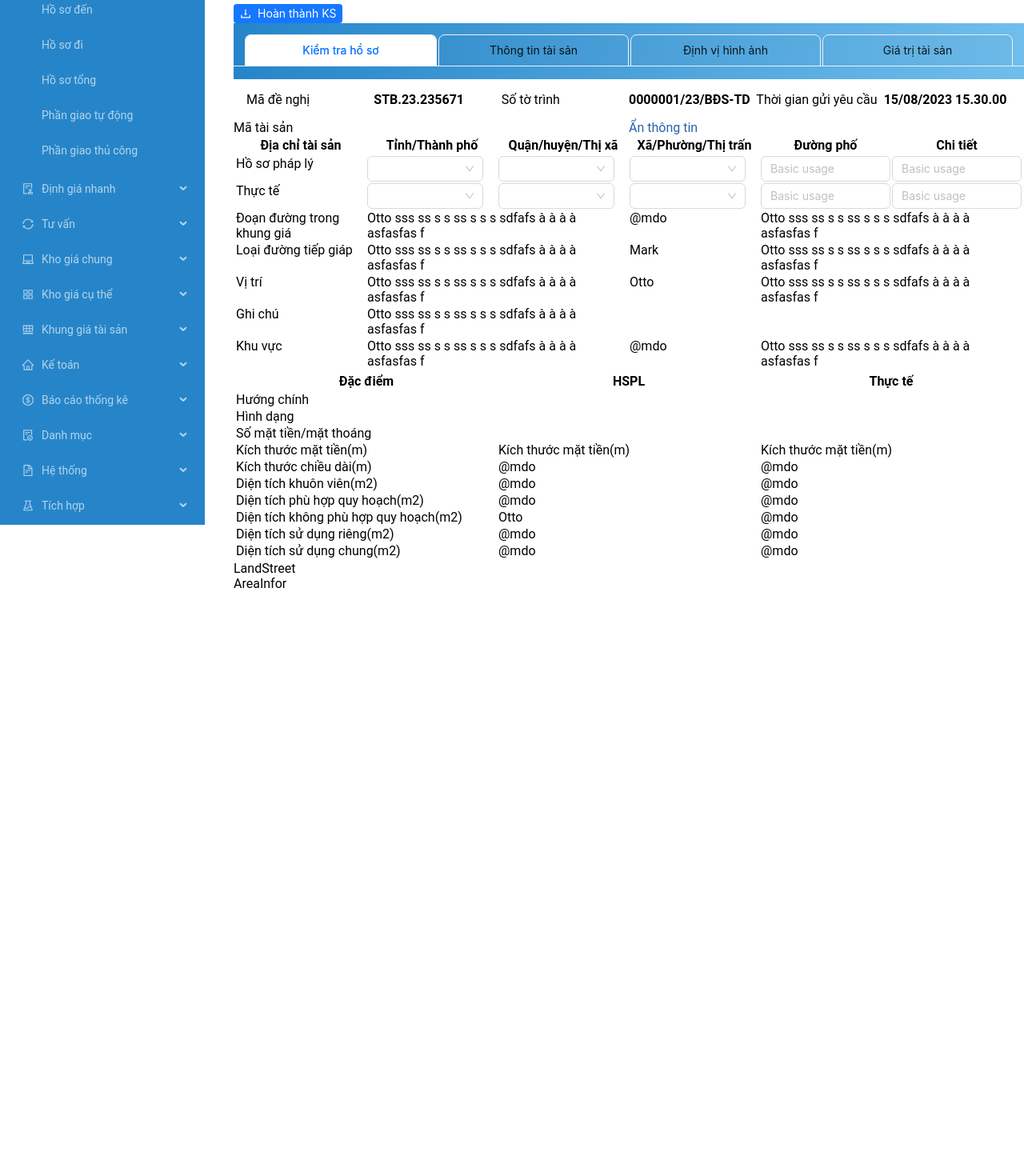
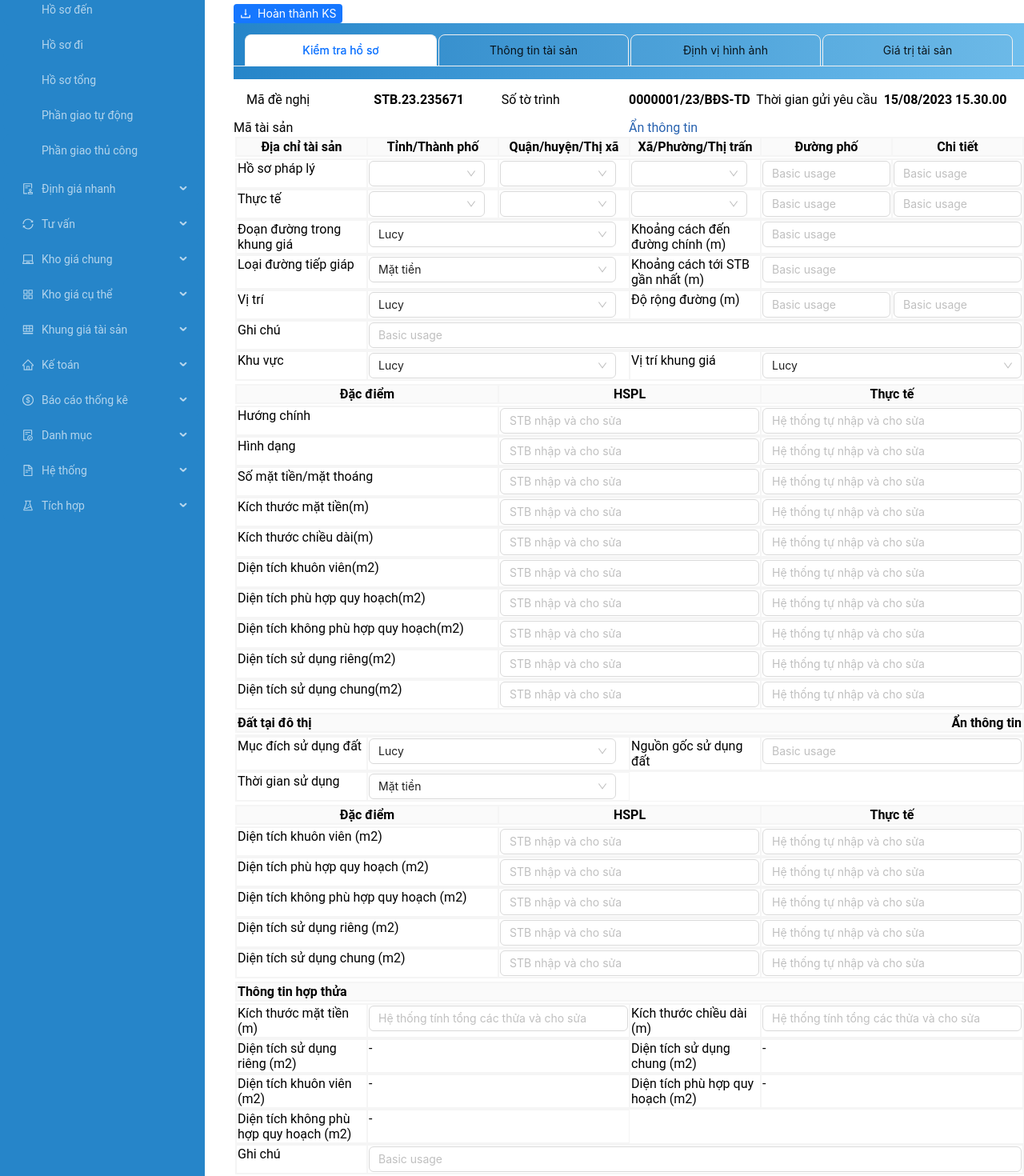
Before and after one commit to dreemurgithub/vinosoft_react, a React (Create React App) app: page / in a window 1280 px wide. Shown: the part 119-1589 px from the top of the page at 80% size. Before the commit the page ends 858 px from the top, so only its background shows below. Built offline with nearby package versions, Linux system fonts and the light colour scheme.

Commit message:
almost finish design

```diff
--- a/src/App.tsx
+++ b/src/App.tsx
@@ -7,7 +7,7 @@ import './index.css';
 function App() {
   return <>
     <div id={'mainLayout'}>
-    <MenuBar></MenuBar>
+      <MenuBar></MenuBar>
       <div>
         <Header></Header>
         <MainForm></MainForm>
--- a/src/components/form/areaInfor/index.tsx
+++ b/src/components/form/areaInfor/index.tsx
@@ -1,5 +1,52 @@
+import {useEffect, useState} from "react";
+import styles from "../landCity/styles.module.css";
+import {Input, Select} from "antd";
+
 export default function AreaInfor(){
+    const [widthOneSix,setOneSix] = useState(0)
+    function editSize(){
+        const landCity : HTMLElement | null = document.querySelector("#landCity")
+        const width = landCity? landCity.offsetWidth/6 - 20 : 0
+        setOneSix(width)
+    }
+    useEffect(editSize,[])
+    window.addEventListener('resize',editSize)
     return <>
-        <span>AreaInfor</span>
+        <table style={{width:'100%'}}>
+            <thead style={{width:'100%'}}>
+            <tr className={styles.tableSix}>
+                <th scope="col" colSpan={6} style={ {gridColumn:'span 6',textAlign:'left'} }>Thông tin hợp thửa</th>
+            </tr>
+            </thead>
+            <tbody>
+
+            <tr className={styles.tableSix}>
+                <td>Kích thước mặt tiền (m)</td>
+                <td className={styles.twoSix} colSpan={2}><Input placeholder="Hệ thống tính tổng các thửa và cho sửa" /></td>
+                <td>Kích thước chiều dài (m)</td>
+                <td className={styles.twoSix} colSpan={2}><Input placeholder="Hệ thống tính tổng các thửa và cho sửa" /></td>
+            </tr>
+            <tr className={styles.tableSix}>
+                <td>Diện tích sử dụng riêng (m2)</td>
+                <td className={styles.twoSix} colSpan={2}> - </td>
+                <td>Diện tích sử dụng chung (m2)</td>
+                <td className={styles.twoSix} colSpan={2}> - </td>
+            </tr>
+            <tr className={styles.tableSix}>
+                <td>Diện tích khuôn viên (m2)</td>
+                <td className={styles.twoSix} colSpan={2}> - </td>
+                <td>Diện tích phù hợp quy hoạch (m2)</td>
+                <td className={styles.twoSix} colSpan={2}> - </td>
+            </tr>
+            <tr className={styles.tableSix}>
+                <td>Diện tích không phù hợp quy hoạch (m2)</td>
+                <td className={styles.twoSix} colSpan={2}> - </td>
+            </tr>
+            <tr className={styles.tableSix}>
+                <td>Ghi chú</td>
+                <td style={{ gridColumn:'span 5'}} colSpan={5}><Input placeholder="Basic usage"  /></td>
+            </tr>
+            </tbody>
+        </table>
     </>
 }
--- a/src/components/form/landCity/TableLayout.tsx
+++ b/src/components/form/landCity/TableLayout.tsx
@@ -41,7 +41,7 @@ export default function TableLayout(){
             </thead>
             <tbody>
             <tr className={styles.tableSix}>
-                <td scope="row">Hồ sơ pháp lý</td>
+                <td>Hồ sơ pháp lý</td>
                 <td >
                     <Space wrap>
                         <Select
@@ -77,7 +77,7 @@ export default function TableLayout(){
                 <td><Input placeholder="Basic usage" /></td>
             </tr>
             <tr className={styles.tableSix}>
-                <td scope="row">Thực tế</td>
+                <td>Thực tế</td>
                 <td><Space wrap>
                     <Select
                         style={{ width: widthOneSix }}
@@ -106,33 +106,78 @@ export default function TableLayout(){
                 <td><Input placeholder="Basic usage" /></td>
             </tr>
             <tr className={styles.tableSix}>
-                <td scope="row">Đoạn đường trong khung giá</td>
-                <td className={styles.twoSix} colSpan={2}>Otto sss ss s s ss s s s sdfafs à  à à à asfasfas f</td>
-                <td>@mdo</td>
-                <td className={styles.twoSix} colSpan={2}>Otto sss ss s s ss s s s sdfafs à  à à à asfasfas f</td>
+                <td>Đoạn đường trong khung giá</td>
+                <td className={styles.twoSix} colSpan={2}><Select
+                    defaultValue="lucy"
+                    style={{ width: widthOneSix * 2 + 20 }}
+                    options={[
+                        { value: 'jack', label: 'Jack' },
+                        { value: 'lucy', label: 'Lucy' },
+                        { value: 'Yiminghe', label: 'yiminghe' },
+                        { value: 'disabled', label: 'Disabled', disabled: true },
+                    ]}
+                /></td>
+                <td>Khoảng cách đến đường chính (m)</td>
+                <td className={styles.twoSix} colSpan={2}><Input placeholder="Basic usage" /></td>
             </tr>
             <tr className={styles.tableSix}>
-                <td scope="row">Loại đường tiếp giáp</td>
-                <td className={styles.twoSix} colSpan={2}>Otto sss ss s s ss s s s sdfafs à  à à à asfasfas f</td>
-                <td>Mark</td>
-                <td className={styles.twoSix} colSpan={2}>Otto sss ss s s ss s s s sdfafs à  à à à asfasfas f</td>
+                <td>Loại đường tiếp giáp</td>
+                <td className={styles.twoSix} colSpan={2}><Select
+                    defaultValue="Mặt tiền"
+                    style={{ width: widthOneSix * 2 + 20 }}
+                    options={[
+                        { value: 'jack', label: 'Jack' },
+                        { value: 'Mặt tiền', label: 'Mặt tiền' },
+                        { value: 'Yiminghe', label: 'yiminghe' },
+                        { value: 'disabled', label: 'Disabled', disabled: true },
+                    ]}
+                /></td>
+                <td>Khoảng cách tới STB gần nhất (m)</td>
+                <td className={styles.twoSix} colSpan={2}><Input placeholder="Basic usage" /></td>
 
             </tr>
             <tr className={styles.tableSix}>
-                <td scope="row">Vị trí</td>
-                <td className={styles.twoSix} colSpan={2}>Otto sss ss s s ss s s s sdfafs à  à à à asfasfas f</td>
-                <td>Otto</td>
-                <td className={styles.twoSix} colSpan={2}>Otto sss ss s s ss s s s sdfafs à  à à à asfasfas f</td>
+                <td>Vị trí</td>
+                <td className={styles.twoSix} colSpan={2}><Select
+                    defaultValue="lucy"
+                    style={{ width: widthOneSix * 2 + 20 }}
+                    options={[
+                        { value: 'jack', label: 'Jack' },
+                        { value: 'lucy', label: 'Lucy' },
+                        { value: 'Yiminghe', label: 'yiminghe' },
+                        { value: 'disabled', label: 'Disabled', disabled: true },
+                    ]}
+                /></td>
+                <td>Độ rộng đường (m)</td>
+                <td><Input placeholder="Basic usage" /></td>
+                <td><Input placeholder="Basic usage" /></td>
+
             </tr>
             <tr className={styles.tableSix}>
-                <td scope="row">Ghi chú</td>
-                <td className={styles.twoSix} colSpan={2}>Otto sss ss s s ss s s s sdfafs à  à à à asfasfas f</td>
+                <td>Ghi chú</td>
+                <td style={{ gridColumn:'span 5'}} colSpan={5}><Input placeholder="Basic usage"  /></td>
             </tr>
             <tr className={styles.tableSix}>
-                <td scope="row">Khu vực</td>
-                <td className={styles.twoSix} colSpan={2}>Otto sss ss s s ss s s s sdfafs à  à à à asfasfas f</td>
-                <td>@mdo</td>
-                <td className={styles.twoSix} colSpan={2}>Otto sss ss s s ss s s s sdfafs à  à à à asfasfas f</td>
+                <td>Khu vực</td>
+                <td className={styles.twoSix} colSpan={2}><Select
+                    defaultValue="lucy"
+                    style={{ width: widthOneSix * 2 + 20 }}
+                    options={[
+                        { value: 'jack', label: 'Jack' },
+                        { value: 'lucy', label: 'Lucy' },
+                        { value: 'Yiminghe', label: 'yiminghe' },
+                    ]}
+                /></td>
+                <td>Vị trí khung giá</td>
+                <td className={styles.twoSix} colSpan={2}><Select
+                    defaultValue="lucy"
+                    style={{ width: widthOneSix * 2 + 35 }}
+                    options={[
+                        { value: 'jack', label: 'Jack' },
+                        { value: 'lucy', label: 'Lucy' },
+                        { value: 'Yiminghe', label: 'yiminghe' },
+                    ]}
+                /></td>
             </tr>
 
             </tbody>
@@ -149,47 +194,53 @@ export default function TableLayout(){
             <tbody>
             <tr className={styles.tableThree}>
                 <td>Hướng chính</td>
+                <td><Input placeholder="STB nhập và cho sửa" /></td>
+                <td><Input placeholder="Hệ thống tự nhập và cho sửa" /></td>
             </tr>
             <tr className={styles.tableThree}>
                 <td>Hình dạng</td>
+                <td><Input placeholder="STB nhập và cho sửa" /></td>
+                <td><Input placeholder="Hệ thống tự nhập và cho sửa" /></td>
             </tr>
             <tr className={styles.tableThree}>
                 <td>Số mặt tiền/mặt thoáng</td>
+                <td><Input placeholder="STB nhập và cho sửa" /></td>
+                <td><Input placeholder="Hệ thống tự nhập và cho sửa" /></td>
             </tr>
             <tr className={styles.tableThree}>
                 <td>Kích thước mặt tiền(m)</td>
-                <td>Kích thước mặt tiền(m)</td>
-                <td>Kích thước mặt tiền(m)</td>
+                <td><Input placeholder="STB nhập và cho sửa" /></td>
+                <td><Input placeholder="Hệ thống tự nhập và cho sửa" /></td>
             </tr>
             <tr className={styles.tableThree}>
                 <td>Kích thước chiều dài(m)</td>
-                <td>@mdo</td>
-                <td>@mdo</td>
+                <td><Input placeholder="STB nhập và cho sửa" /></td>
+                <td><Input placeholder="Hệ thống tự nhập và cho sửa" /></td>
             </tr>
             <tr className={styles.tableThree}>
                 <td>Diện tích khuôn viên(m2)</td>
-                <td>@mdo</td>
-                <td>@mdo</td>
+                <td><Input placeholder="STB nhập và cho sửa" /></td>
+                <td><Input placeholder="Hệ thống tự nhập và cho sửa" /></td>
             </tr>
             <tr className={styles.tableThree}>
                 <td>Diện tích phù hợp quy hoạch(m2)</td>
-                <td>@mdo</td>
-                <td>@mdo</td>
+                <td><Input placeholder="STB nhập và cho sửa" /></td>
+                <td><Input placeholder="Hệ thống tự nhập và cho sửa" /></td>
             </tr>
             <tr className={styles.tableThree}>
                 <td>Diện tích không phù hợp quy hoạch(m2)</td>
-                <td>Otto</td>
-                <td>@mdo</td>
+                <td><Input placeholder="STB nhập và cho sửa" /></td>
+                <td><Input placeholder="Hệ thống tự nhập và cho sửa" /></td>
             </tr>
             <tr className={styles.tableThree}>
                 <td>Diện tích sử dụng riêng(m2)</td>
-                <td>@mdo</td>
-                <td>@mdo</td>
+                <td><Input placeholder="STB nhập và cho sửa" /></td>
+                <td><Input placeholder="Hệ thống tự nhập và cho sửa" /></td>
             </tr>
             <tr className={styles.tableThree}>
                 <td>Diện tích sử dụng chung(m2)</td>
-                <td>@mdo</td>
-                <td>@mdo</td>
+                <td><Input placeholder="STB nhập và cho sửa" /></td>
+                <td><Input placeholder="Hệ thống tự nhập và cho sửa" /></td>
             </tr>
 
 
--- a/src/components/form/landStreet/index.tsx
+++ b/src/components/form/landStreet/index.tsx
@@ -1,5 +1,98 @@
+import styles from "../landCity/styles.module.css";
+import {Input, Select, Space} from "antd";
+import {useEffect, useState} from "react";
+
 export default function LandStreet(){
+    const [widthOneSix,setOneSix] = useState(0)
+    function editSize(){
+        const landCity : HTMLElement | null = document.querySelector("#landCity")
+        const width = landCity? landCity.offsetWidth/6 - 20 : 0
+        setOneSix(width)
+    }
+    useEffect(editSize,[])
+    window.addEventListener('resize',editSize)
     return <>
-        <span>LandStreet</span>
+        <table style={{width:'100%'}}>
+            <thead style={{width:'100%'}}>
+            <tr className={styles.tableSix}>
+                <th scope="col" colSpan={6} style={ {gridColumn:'span 6',display:'flex',justifyContent:'space-between'} }>
+                    <span>Đất tại đô thị</span>
+                    <span>Ẩn thông tin</span>
+                </th>
+
+            </tr>
+            </thead>
+            <tbody>
+
+            <tr className={styles.tableSix}></tr>
+            <tr className={styles.tableSix}>
+                <td>Mục đích sử dụng đất</td>
+                <td className={styles.twoSix} colSpan={2}><Select
+                    defaultValue="lucy"
+                    style={{ width: widthOneSix * 2 + 20 }}
+                    options={[
+                        { value: 'jack', label: 'Jack' },
+                        { value: 'lucy', label: 'Lucy' },
+                        { value: 'Yiminghe', label: 'yiminghe' },
+                        { value: 'disabled', label: 'Disabled', disabled: true },
+                    ]}
+                /></td>
+                <td>Nguồn gốc sử dụng đất</td>
+                <td className={styles.twoSix} colSpan={2}><Input placeholder="Basic usage" /></td>
+            </tr>
+
+            <tr className={styles.tableSix}>
+                <td>Thời gian sử dụng</td>
+                <td className={styles.twoSix} colSpan={2}><Select
+                    defaultValue="Mặt tiền"
+                    style={{ width: widthOneSix * 2 + 20 }}
+                    options={[
+                        { value: 'jack', label: 'Jack' },
+                        { value: 'Mặt tiền', label: 'Mặt tiền' },
+                        { value: 'Yiminghe', label: 'yiminghe' },
+                        { value: 'disabled', label: 'Disabled', disabled: true },
+                    ]}
+                /></td>
+
+            </tr>
+
+
+            </tbody>
+        </table>
+        <table style={{width:'100%'}}>
+            <thead style={{width:'100%'}}>
+            <tr className={styles.tableThree}>
+                <th scope="col">Đặc điểm</th>
+                <th scope="col">HSPL</th>
+                <th scope="col">Thực tế</th>
+
+            </tr>
+            </thead>
+            <tr className={styles.tableThree}>
+                <td>Diện tích khuôn viên (m2)</td>
+                <td><Input placeholder="STB nhập và cho sửa" /></td>
+                <td><Input placeholder="Hệ thống tự nhập và cho sửa" /></td>
+            </tr>
+            <tr className={styles.tableThree}>
+                <td>Diện tích phù hợp quy hoạch (m2)</td>
+                <td><Input placeholder="STB nhập và cho sửa" /></td>
+                <td><Input placeholder="Hệ thống tự nhập và cho sửa" /></td>
+            </tr>
+            <tr className={styles.tableThree}>
+                <td>Diện tích không phù hợp quy hoạch (m2)</td>
+                <td><Input placeholder="STB nhập và cho sửa" /></td>
+                <td><Input placeholder="Hệ thống tự nhập và cho sửa" /></td>
+            </tr>
+            <tr className={styles.tableThree}>
+                <td>Diện tích sử dụng riêng (m2)</td>
+                <td><Input placeholder="STB nhập và cho sửa" /></td>
+                <td><Input placeholder="Hệ thống tự nhập và cho sửa" /></td>
+            </tr>
+            <tr className={styles.tableThree}>
+                <td>Diện tích sử dụng chung (m2)</td>
+                <td><Input placeholder="STB nhập và cho sửa" /></td>
+                <td><Input placeholder="Hệ thống tự nhập và cho sửa" /></td>
+            </tr>
+        </table>
     </>
 }
--- a/src/components/menu/index.tsx
+++ b/src/components/menu/index.tsx
@@ -130,7 +130,7 @@ const MenuBar: React.FC = () => {
     };
 
     return (
-        <div style={{ width: 256 }}>
+        <div style={{ width: 256,backgroundColor:'#2685C9' }}>
             <div>
                 <div id={'header'} style={{display:'grid',gridTemplateColumns:'1fr 1fr 1fr 4em',background:'#2685C9'}}>
                     <div className={styles.headerItem}>
--- a/src/index.css
+++ b/src/index.css
@@ -24,11 +24,17 @@ body {
 .ant-tabs-nav-wrap >div {
   flex: 1;
 }
+
 .ant-tabs-tab {
   display: flex;
   justify-content: center;
 }
-
+tr,th,td {
+  border: 1px solid whitesmoke;
+}
+th {
+  background-color: #FAFAFA;
+}
 #mainLayout {
   display: grid;
   grid-template-columns: 276px 1fr;
```
